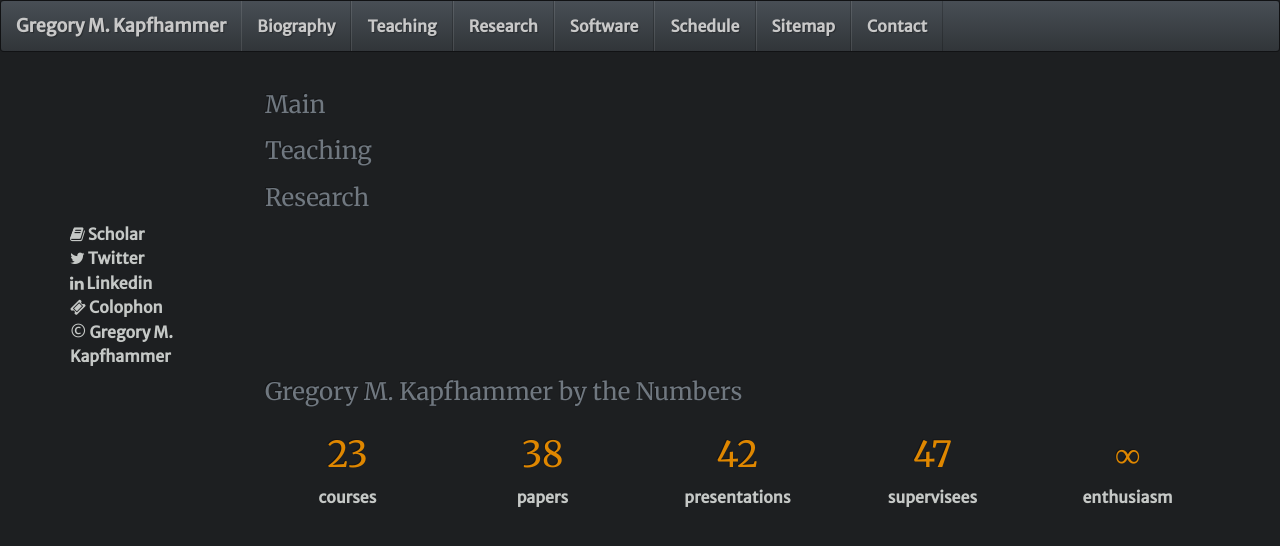
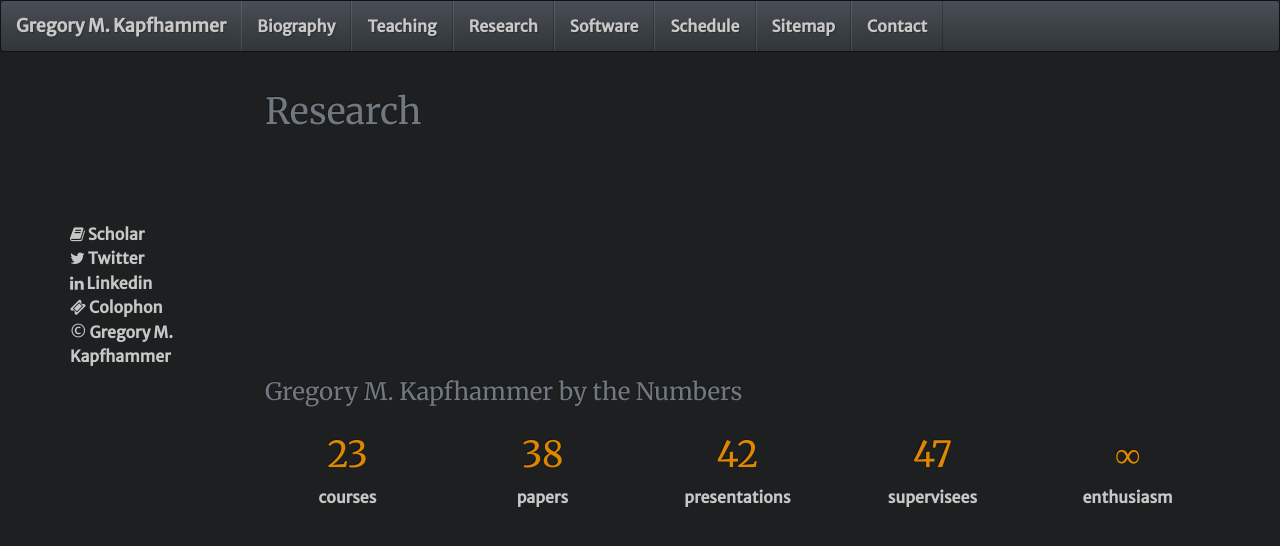
Before and after one commit to geerc/www, a Jekyll site: the page built from gkapfham/_posts/2014-06-14-Research.md, in a window 1280 px wide. Shown: the top 546 px of the page. Built offline with Jekyll 4.4.1, drawn with Linux system fonts in a browser that asks for light colours; nearby versions of some CDN libraries; Markdown is read by kramdown in place of the engine named in the settings; comment, search, counter and statistics services are not loaded.

Commit message:
The chevron from font awesome appears in the Research page.

```diff
--- a/gkapfham/_posts/2014-06-14-Research.md
+++ b/gkapfham/_posts/2014-06-14-Research.md
@@ -8,17 +8,18 @@ header: true
 backup: ../../
 ---
 
-{% for cat in site.category-list %}
-### {{ cat | capitalize }}
-<ul>
+<!--
+<ul class="fa-ul">
+  <li><i class="fa-li fa fa-check-square"></i>List icons (like these)</li>
+  <li><i class="fa-li fa fa-check-square"></i>can be used</li>
+  <li><i class="fa-li fa fa-spinner fa-spin"></i>to replace</li>
+  <li><i class="fa-li fa fa-square"></i>default bullets in lists</li>
+</ul>
+-->
+
+## {{page.title}}
 {% for page in site.posts %}
-{% if page.mapped == true %}
-{% for pc in page.categories %}
-{% if pc == cat %}
-<li><a href="{{ page.url }}">{{ page.title | capitalize }}</a></li>
-{% endif %}   <!-- cat-match-p -->
-{% endfor %}  <!-- page-category -->
-{% endif %}   <!-- resource-p -->
-{% endfor %} <!-- page -->
-</ul>
-{% endfor %}  <!-- cat -->
+{% if page.research == true %}
+<i class="fa fa-chevron-right"></i> <a class="major" href="{{ page.url }}">{{ page.title | capitalize }}</a>
+{% endif %}
+{% endfor %}
```
